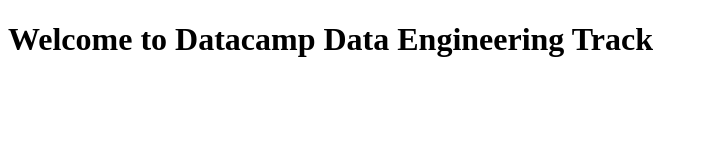
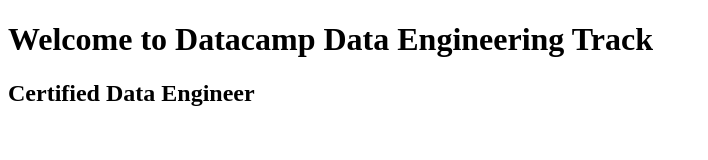
Before and after one commit to rojre1979/test-repo, a plain HTML site: page index.html in a window 1280 px wide. Shown: the whole page, without its empty margins (0-708 px from the left). Drawn offline with Linux system fonts and the light colour scheme.

Commit message:
third commit

```diff
--- a/index.html
+++ b/index.html
@@ -8,5 +8,6 @@
 </head>
 <body>
     <h1>Welcome to Datacamp Data Engineering Track</h1>
+    <h2>Certified Data Engineer</h2>
 </body>
 </html>
```
